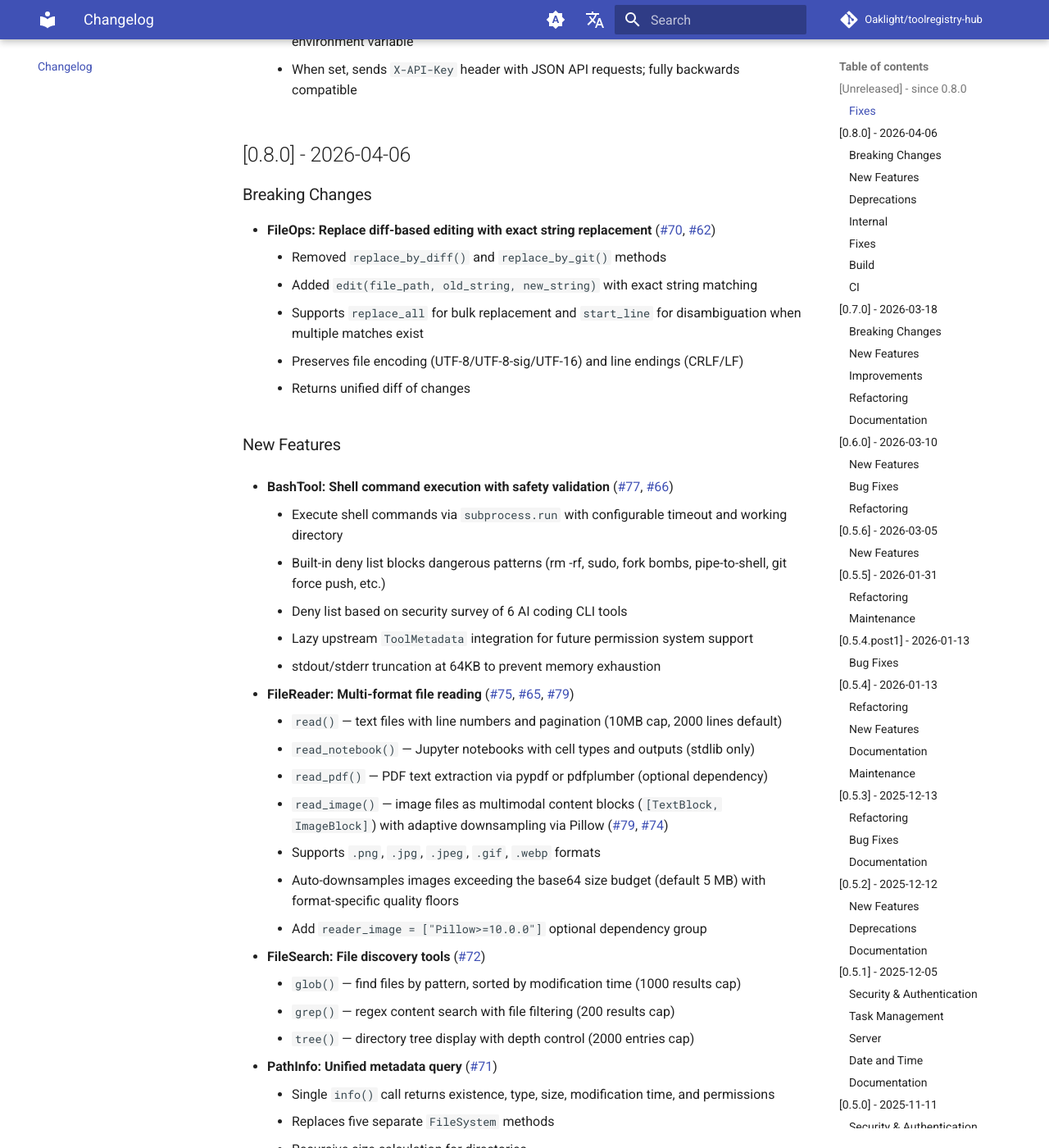
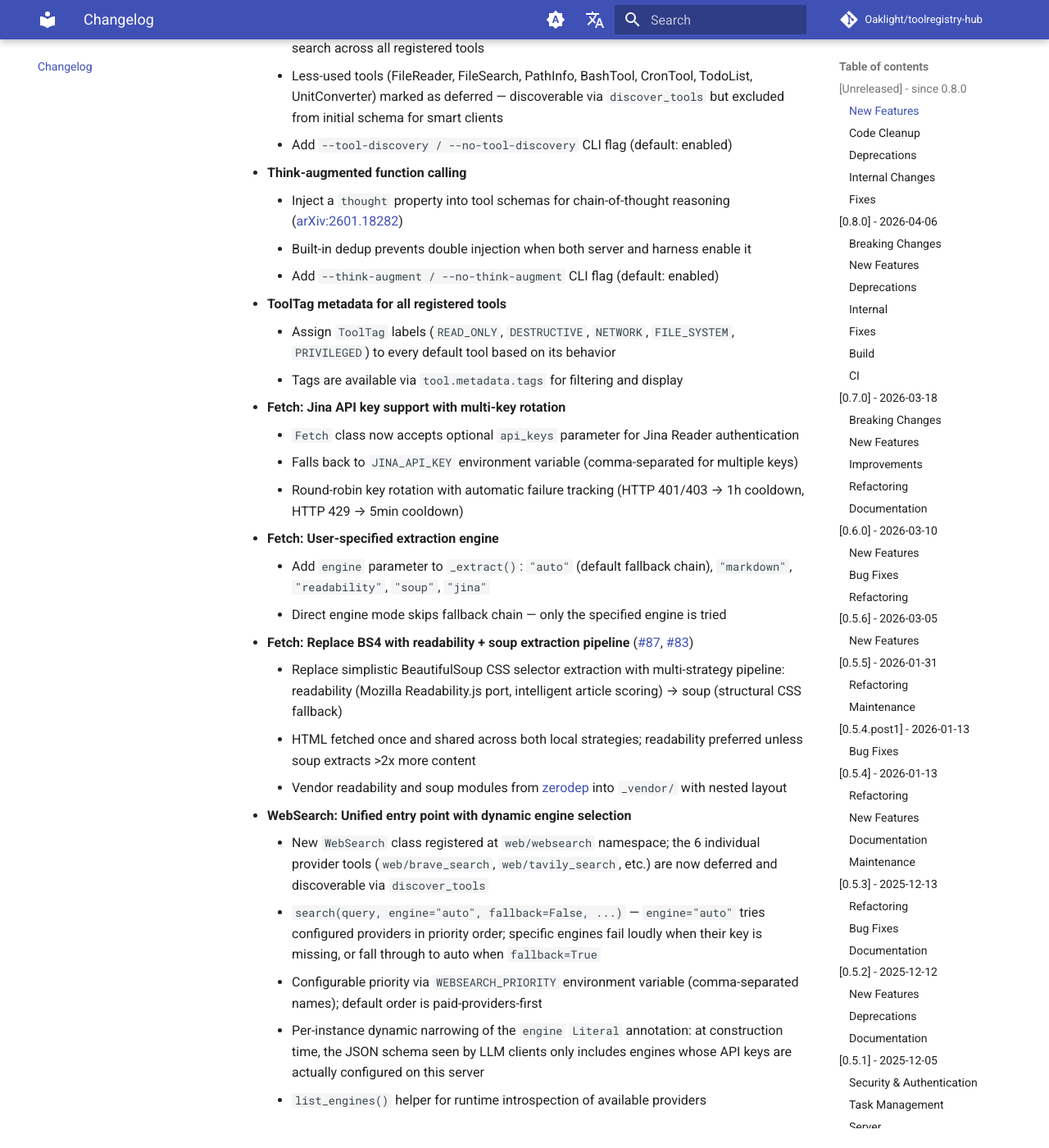
Before and after one commit to Oaklight/toolregistry-hub, an MkDocs documentation site: the page built from docs/changelog.md, in a window 1280 px wide and 1400 px high, scrolled down 437 px. Shown: the whole window at 82% size. Built offline with MkDocs 1.6.1 and Material for MkDocs 9.7.7, drawn with Linux system fonts in a browser that asks for light colours; comment, search, counter and statistics services are not loaded; some of the changed text lies outside the part shown.

Commit message:
docs: update changelog for fetch readability + soup pipeline (#87)

```diff
--- a/docs/changelog.md
+++ b/docs/changelog.md
@@ -11,6 +11,63 @@ author: Oaklight
 This page documents all notable changes to the toolregistry-hub project since the first official release version 0.4.14.
 
 ## [Unreleased] - since 0.8.0
+
+### New Features
+
+- **Tool discovery with progressive disclosure**
+    - Call `registry.enable_tool_discovery()` to register a `discover_tools` tool for BM25F search across all registered tools
+    - Less-used tools (FileReader, FileSearch, PathInfo, BashTool, CronTool, TodoList, UnitConverter) marked as deferred — discoverable via `discover_tools` but excluded from initial schema for smart clients
+    - Add `--tool-discovery / --no-tool-discovery` CLI flag (default: enabled)
+
+- **Think-augmented function calling**
+    - Inject a `thought` property into tool schemas for chain-of-thought reasoning ([arXiv:2601.18282](https://arxiv.org/abs/2601.18282))
+    - Built-in dedup prevents double injection when both server and harness enable it
+    - Add `--think-augment / --no-think-augment` CLI flag (default: enabled)
+
+- **ToolTag metadata for all registered tools**
+    - Assign `ToolTag` labels (`READ_ONLY`, `DESTRUCTIVE`, `NETWORK`, `FILE_SYSTEM`, `PRIVILEGED`) to every default tool based on its behavior
+    - Tags are available via `tool.metadata.tags` for filtering and display
+
+- **Fetch: Jina API key support with multi-key rotation**
+    - `Fetch` class now accepts optional `api_keys` parameter for Jina Reader authentication
+    - Falls back to `JINA_API_KEY` environment variable (comma-separated for multiple keys)
+    - Round-robin key rotation with automatic failure tracking (HTTP 401/403 → 1h cooldown, HTTP 429 → 5min cooldown)
+
+- **Fetch: User-specified extraction engine**
+    - Add `engine` parameter to `_extract()`: `"auto"` (default fallback chain), `"markdown"`, `"readability"`, `"soup"`, `"jina"`
+    - Direct engine mode skips fallback chain — only the specified engine is tried
+
+- **Fetch: Replace BS4 with readability + soup extraction pipeline** ([#87](https://github.com/Oaklight/toolregistry-hub/pull/87), [#83](https://github.com/Oaklight/toolregistry-hub/issues/83))
+    - Replace simplistic BeautifulSoup CSS selector extraction with multi-strategy pipeline: readability (Mozilla Readability.js port, intelligent article scoring) → soup (structural CSS fallback)
+    - HTML fetched once and shared across both local strategies; readability preferred unless soup extracts >2x more content
+    - Vendor readability and soup modules from [zerodep](https://github.com/Oaklight/zerodep) into `_vendor/` with nested layout
+
+- **WebSearch: Unified entry point with dynamic engine selection**
+    - New `WebSearch` class registered at `web/websearch` namespace; the 6 individual provider tools (`web/brave_search`, `web/tavily_search`, etc.) are now deferred and discoverable via `discover_tools`
+    - `search(query, engine="auto", fallback=False, ...)` — `engine="auto"` tries configured providers in priority order; specific engines fail loudly when their key is missing, or fall through to auto when `fallback=True`
+    - Configurable priority via `WEBSEARCH_PRIORITY` environment variable (comma-separated names); default order is paid-providers-first
+    - Per-instance dynamic narrowing of the `engine` `Literal` annotation: at construction time, the JSON schema seen by LLM clients only includes engines whose API keys are actually configured on this server
+    - `list_engines()` helper for runtime introspection of available providers
+
+### Code Cleanup
+
+- Remove dead code from `fetch.py`: `_get_lynx_useragent()`, `HEADERS_LYNX`, `_remove_emojis()`, unused `random` import
+- Move Lynx-based user-agent generation to `_legacy` for future Chrome CDP reference
+- Convert `Fetch` from static utility to instance class for API key state management
+
+### Deprecations
+
+- **FileSystem removed from default server registry**
+    - `FileSystem` class is no longer registered in server mode; replaced by PathInfo, FileSearch, and FileReader
+    - The class itself is kept for library backward compatibility and still emits `DeprecationWarning`
+
+### Internal Changes
+
+- Consolidate all zerodep vendored modules (structlog, scheduler, readability, soup) into `_vendor/` with nested layout ([#87](https://github.com/Oaklight/toolregistry-hub/pull/87))
+- Remove `beautifulsoup4` external dependency; migrate `websearch_legacy` (bing, google) to zerodep soup ([#87](https://github.com/Oaklight/toolregistry-hub/pull/87))
+- Exclude `_vendor/` from ruff UP035 lint rule and ty type checking
+- Refactor CLI to always build registry with CLI flags instead of only when `--config` is set
+- Fix deprecated `with_namespace=` parameter in `register_from_class()` calls (now uses `namespace=`)
 
 ### Fixes
 
```
